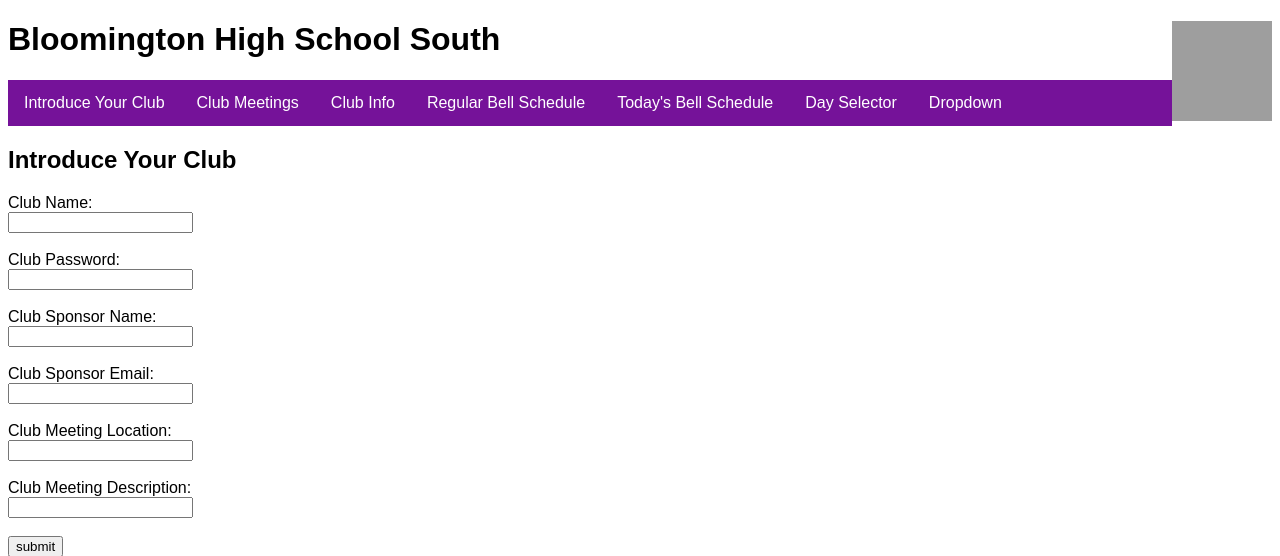
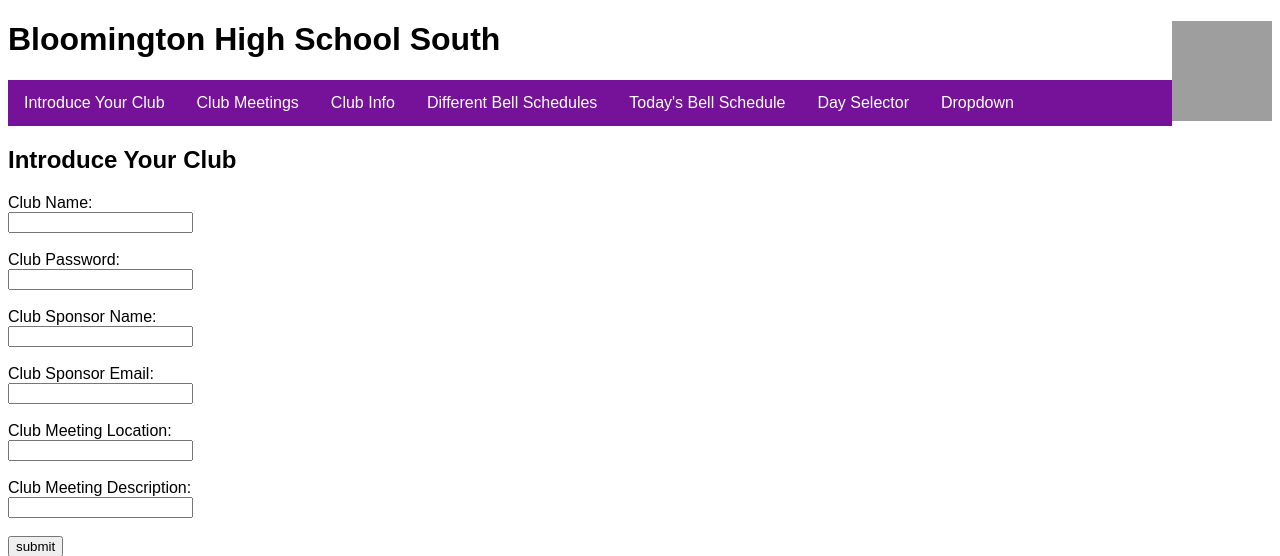
Before and after one commit to bhss-gwc/schedule, a PHP site: page /schedule/introduce.php in a window 1280 px wide. Shown: the top 556 px of the page. Run offline with PHP 8.4, Linux system fonts and the light colour scheme; grey boxes are pictures that could not be loaded.

Commit message:
clarified the wording of a link

```diff
--- a/bell_schedule.html
+++ b/bell_schedule.html
@@ -85,7 +85,7 @@
         <a href="introduce.php">Introduce Your Club</a>
         <a href="displaymeetings.php"> Club Meetings</a>
         <a href="displayclubinfo.php">Club Info</a>
-        <a href="bell_schedule.html">Regular Bell Schedule</a>
+        <a href="bell_schedule.html">Different Bell Schedules</a>
         <a href="displaybellschedule.php">Today's Bell Schedule</a>
         <a href="day_selector.php">Day Selector</a>
         <div class="dropdown">
--- a/day_selector.php
+++ b/day_selector.php
@@ -84,7 +84,7 @@ font-family: Arial, Helvetica, sans-serif;
       <a href="introduce.php">Introduce Your Club</a>
       <a href="displaymeetings.php"> Club Meetings</a>
       <a href="displayclubinfo.php">Club Info</a>
-      <a href="bell_schedule.html">Regular Bell Schedule</a>
+      <a href="bell_schedule.html">Different Bell Schedules</a>
       <a href="displaybellschedule.php">Today's Bell Schedule</a>
       <a href="day_selector.php">Day Selector</a>
       <div class="dropdown">
--- a/displaybellschedule.php
+++ b/displaybellschedule.php
@@ -84,7 +84,7 @@
         <a href="introduce.php">Introduce Your Club</a>
         <a href="displaymeetings.php"> Club Meetings</a>
         <a href="displayclubinfo.php">Club Info</a>
-        <a href="bell_schedule.html">Regular Bell Schedule</a>
+        <a href="bell_schedule.html">Different Bell Schedules</a>
         <a href="displaybellschedule.php">Today's Bell Schedule</a>
         <a href="day_selector.php">Day Selector</a>
         <div class="dropdown">
--- a/displayclubinfo.php
+++ b/displayclubinfo.php
@@ -84,7 +84,7 @@
         <a href="introduce.php">Introduce Your Club</a>
         <a href="displaymeetings.php"> Club Meetings</a>
         <a href="displayclubinfo.php">Club Info</a>
-        <a href="bell_schedule.html">Regular Bell Schedule</a>
+        <a href="bell_schedule.html">Different Bell Schedules</a>
         <a href="displaybellschedule.php">Today's Bell Schedule</a>
         <a href="day_selector.php">Day Selector</a>
         <div class="dropdown">
--- a/displaymeetings.php
+++ b/displaymeetings.php
@@ -84,7 +84,7 @@ font-family: Arial, Helvetica, sans-serif;
       <a href="introduce.php">Introduce Your Club</a>
       <a href="displaymeetings.php"> Club Meetings</a>
       <a href="displayclubinfo.php">Club Info</a>
-      <a href="bell_schedule.html">Regular Bell Schedule</a>
+      <a href="bell_schedule.html">Different Bell Schedules</a>
       <a href="displaybellschedule.php">Today's Bell Schedule</a>
       <a href="day_selector.php">Day Selector</a>
       <div class="dropdown">
--- a/introduce.php
+++ b/introduce.php
@@ -84,7 +84,7 @@
 	      <a href="introduce.php">Introduce Your Club</a>
 	      <a href="displaymeetings.php"> Club Meetings</a>
 	      <a href="displayclubinfo.php">Club Info</a>
-				<a href="bell_schedule.html">Regular Bell Schedule</a>
+				<a href="bell_schedule.html">Different Bell Schedules</a>
 	      <a href="displaybellschedule.php">Today's Bell Schedule</a>
 				<a href="day_selector.php">Day Selector</a>
 	      <div class="dropdown">
```
